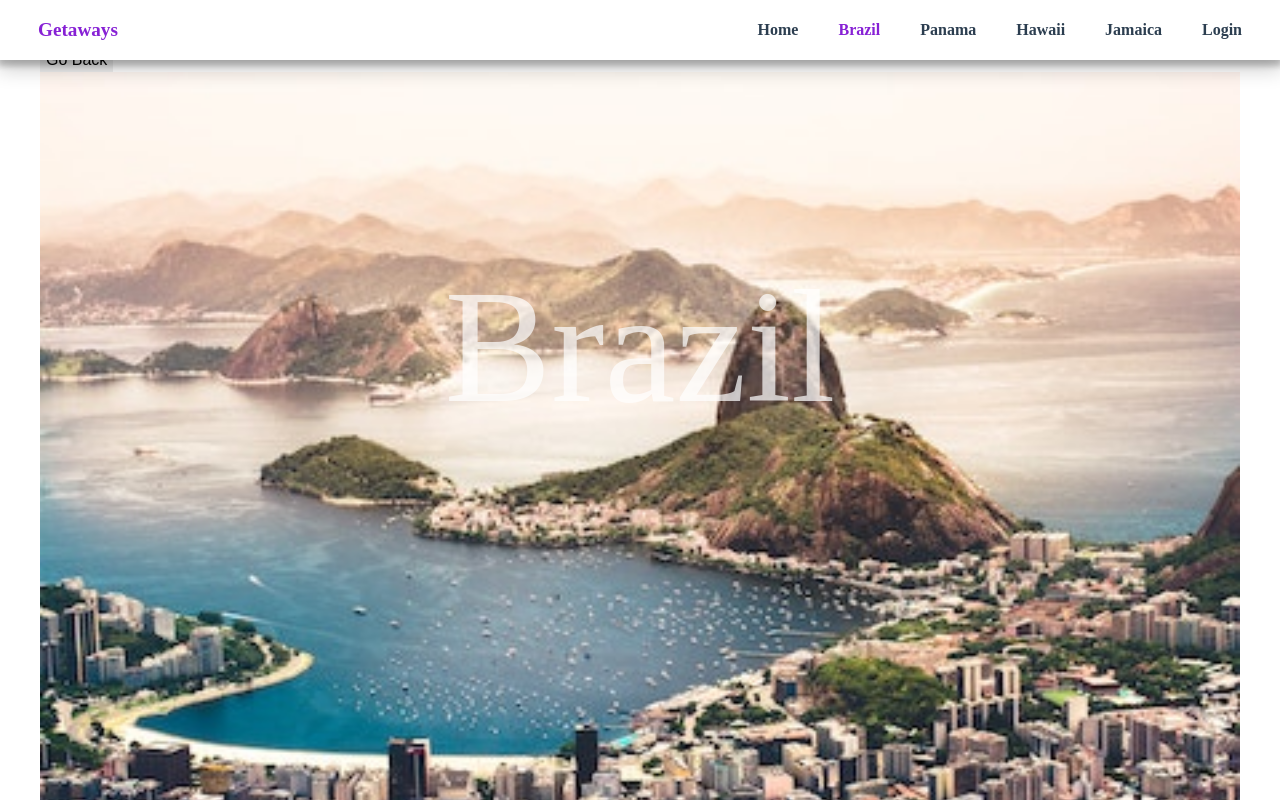
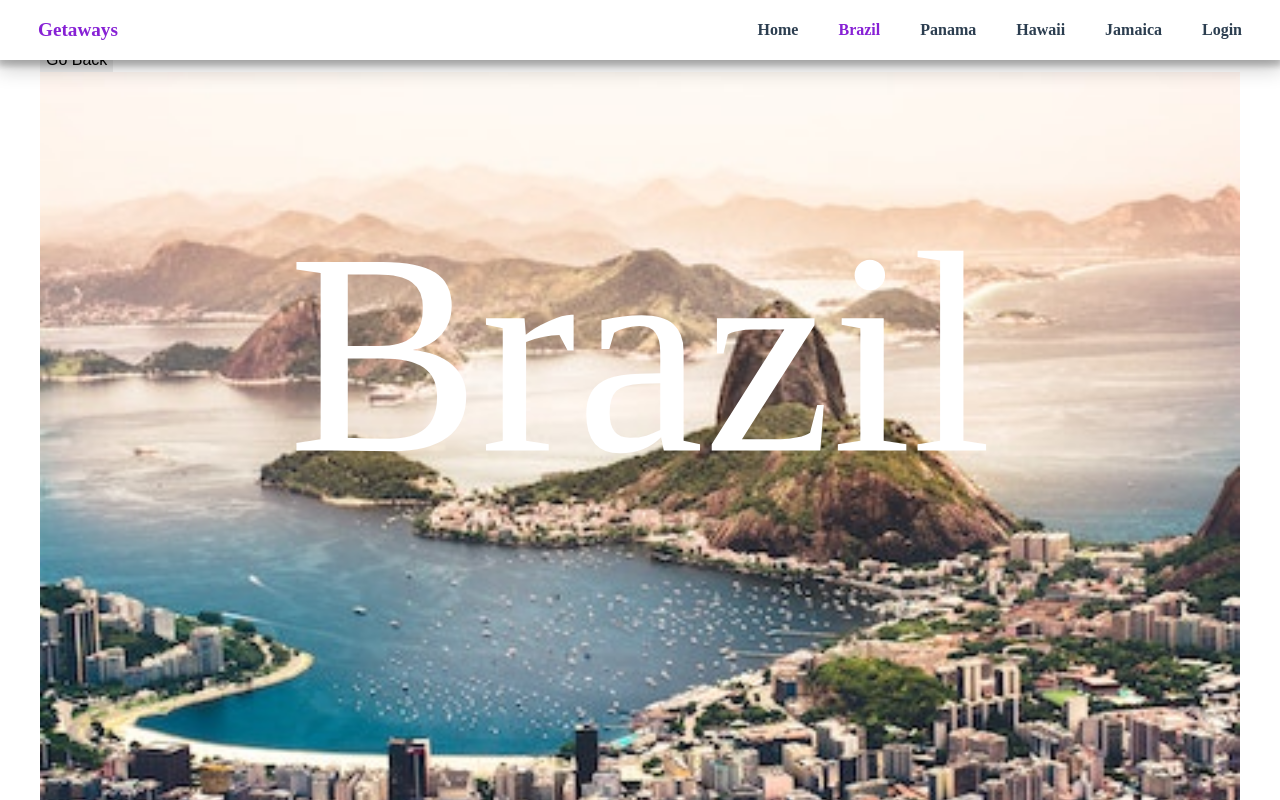
Before and after one commit to danielhamilton/VueSchool, a Vue app in the folder vueschool-router-travel/: page /destination/brazil in a window 1280 px wide. Shown: the top 800 px of the page. Built offline with nearby package versions, Linux system fonts and the light colour scheme; a web font is replaced by a local one.

Commit message:
updated hero

```diff
--- a/vueschool-router-travel/src/views/DestinationDetails.vue
+++ b/vueschool-router-travel/src/views/DestinationDetails.vue
@@ -89,10 +89,12 @@ export default {
   z-index: 9;
   display: flex;
   position: absolute;
-  top: 30%;
+  top: 20%;
   left: 50%;
   transform: translate(-50%, -50%);
-  color: rgba(255, 255, 255, 0.7);
+  font-size: 18rem;
+  color: rgba(255, 255, 255, 1);
+  /*text-shadow: 0px 8px 0px rgba(92, 32, 188, 0.9);*/
 }
 
 .destination-details {
```
